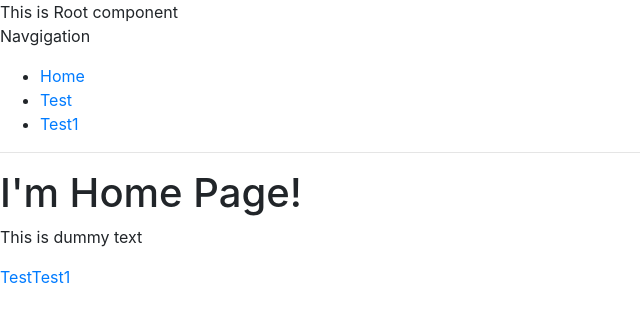
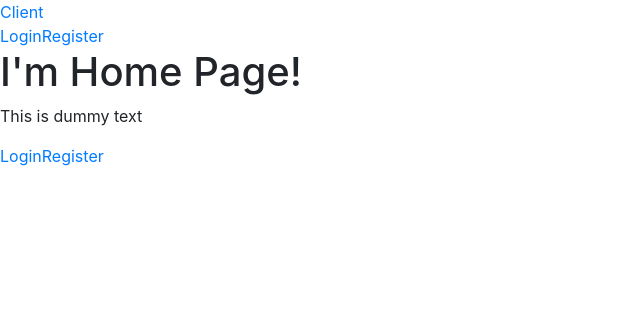
Before and after one commit to enzonav/vue-start, a Vue app: page / in a window 1280 px wide. Shown: the top 322 px of the page, without its empty margins (0-640 px from the left). Built offline with nearby package versions, Linux system fonts and the light colour scheme.

Commit message:
start vue auth with firebase - fixing routes

```diff
--- a/src/App.vue
+++ b/src/App.vue
@@ -1,15 +1,14 @@
 <template>
   <div id="app">
-    This is Root component
-    <navigation></navigation>
+    <Header />
     <router-view></router-view>
   </div>
 </template>
 
 <script>
-import Navigation from './components/Navigation.vue'
+import Header from './components/Header.vue'
 export default {
-  components: { Navigation }
+  components: { Header }
 }
 </script>
 
--- a/src/components/Header.vue
+++ b/src/components/Header.vue
@@ -1,25 +1,17 @@
 <template>
-  <div>
-    <li><a href="#home">Home</a></li>
-    <li><a href="#news">News</a></li>
-    <li><a href="#contact">Contact</a></li>
-    <li><a href="#about">About</a></li>
-  </div>
+  <header>
+    <div class="logo">
+      <router-link to="/" class="Logo">Client</router-link>
+    </div>
+    <div class="main-navigation">
+      <router-link to="/login">Login</router-link>
+      <router-link to="/register">Register</router-link>
+    </div>
+  </header>
 </template>
 
 <script>
-export default {
-  name: 'Header'
-}
+   export default {
+      name: 'Header'
+   }
 </script>
-
-<!-- Add "scoped" attribute to limit CSS to this component only -->
-<style >
-ul {
-  list-style-type: none;
-}
-
-li {
-  display: inline;
-}
-</style>
--- a/src/components/Home.vue
+++ b/src/components/Home.vue
@@ -2,8 +2,8 @@
     <div>
         <h1>I'm Home Page!</h1>
         <p>This is dummy text</p>
-        <a><b-link to="/test">Test</b-link></a>
-        <a><router-link to="/test1">Test1</router-link></a>
+        <a><b-link to="/login">Login</b-link></a>
+        <a><router-link to="/register">Register</router-link></a>
     </div>
 </template>
 
--- /dev/null
+++ b/src/components/Old/Header.vue
@@ -0,0 +1,25 @@
+<template>
+  <div>
+    <li><a href="#home">Home</a></li>
+    <li><a href="#news">News</a></li>
+    <li><a href="#contact">Contact</a></li>
+    <li><a href="#about">About</a></li>
+  </div>
+</template>
+
+<script>
+export default {
+  name: 'Header'
+}
+</script>
+
+<!-- Add "scoped" attribute to limit CSS to this component only -->
+<style >
+ul {
+  list-style-type: none;
+}
+
+li {
+  display: inline;
+}
+</style>
```
Also changed, not shown: src/router/index.js (+4 -4 lines), src/store/index.js (added, +9 -0 lines), src/components/Login.vue (renamed from src/components/Test.vue), src/components/Old/Navigation.vue (renamed from src/components/Navigation.vue), src/components/Old/inprogress.js (renamed from src/components/inprogress.js), src/components/Register.vue (renamed from src/components/Test1.vue).
